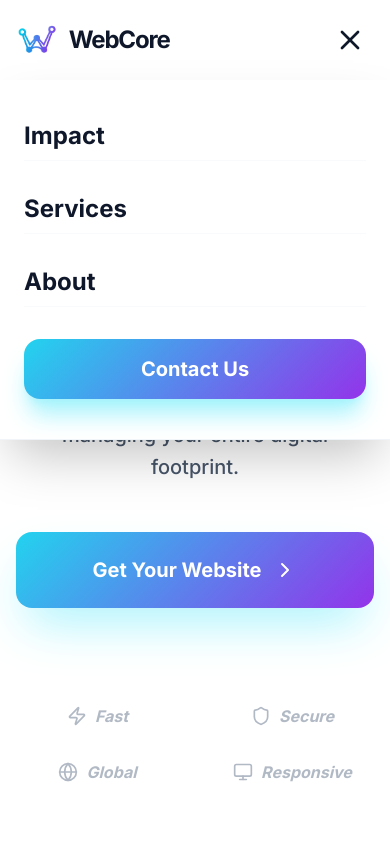
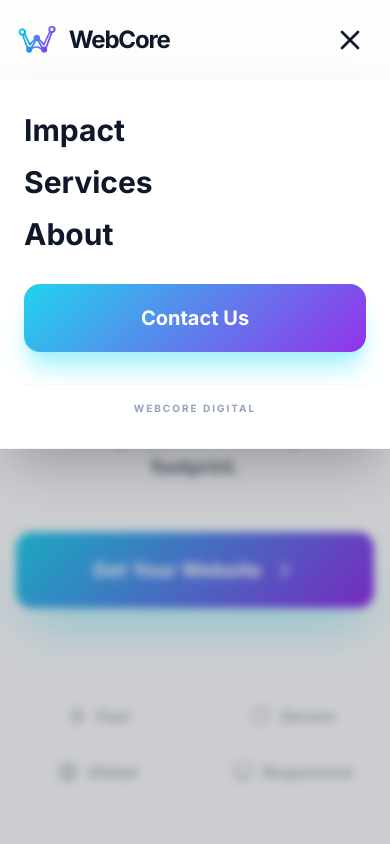
Before and after one commit to WebCore-host/webcore-site, a React (Vite) app: page / in a window 390 px wide. Both pictures are taken after a click on the button "Toggle Navigation Menu". Shown: the top 844 px of the page. Built offline with nearby package versions, Linux system fonts and the light colour scheme.

Commit message:
Update Navbar.tsx

```diff
--- a/components/Navbar.tsx
+++ b/components/Navbar.tsx
@@ -1,16 +1,39 @@
-
-import React, { useState } from 'react';
+import React, { useState, useEffect } from 'react';
 import Logo from './Logo';
 import { Menu, X } from 'lucide-react';
 
 const Navbar: React.FC = () => {
   const [isOpen, setIsOpen] = useState(false);
 
-  const toggleMenu = () => setIsOpen(!isOpen);
-  const closeMenu = () => setIsOpen(false);
+  const toggleMenu = () => {
+    setIsOpen(!isOpen);
+    // Prevent scrolling when menu is open
+    if (!isOpen) {
+      document.body.style.overflow = 'hidden';
+    } else {
+      document.body.style.overflow = 'unset';
+    }
+  };
+
+  const closeMenu = () => {
+    setIsOpen(false);
+    document.body.style.overflow = 'unset';
+  };
+
+  // Close menu on resize if switching to desktop
+  useEffect(() => {
+    const handleResize = () => {
+      if (window.innerWidth >= 768) {
+        closeMenu();
+      }
+    };
+    window.addEventListener('resize', handleResize);
+    return () => window.removeEventListener('resize', handleResize);
+  }, []);
 
   return (
-    <nav className="fixed top-0 left-0 right-0 z-50 bg-white/90 backdrop-blur-md border-b border-slate-100">
+    <>
+      <nav className="fixed top-0 left-0 right-0 z-[60] bg-white/95 backdrop-blur-md border-b border-slate-100">
         <div className="max-w-7xl mx-auto px-4 sm:px-6 lg:px-8">
           <div className="flex justify-between items-center h-20">
             {/* Brand Logo */}
@@ -29,18 +52,21 @@ const Navbar: React.FC = () => {
               </a>
             </div>
 
-          {/* Mobile Menu Toggle Button (Visible only on Mobile) */}
+            {/* Mobile Menu Toggle Button */}
             <div className="md:hidden flex items-center">
               <button
                 onClick={toggleMenu}
-              className="p-2 text-slate-900 transition-colors focus:outline-none"
+                className="relative z-[70] p-2 text-slate-900 transition-transform active:scale-90 focus:outline-none"
                 aria-label="Toggle Navigation Menu"
               >
-              {isOpen ? (
-                <X className="w-8 h-8 animate-in spin-in duration-300" />
-              ) : (
-                <Menu className="w-8 h-8 animate-in fade-in duration-300" />
-              )}
+                <div className="relative w-8 h-8">
+                   <div className={`absolute inset-0 duration-500 transform transition-all ${isOpen ? 'rotate-180 opacity-0' : 'rotate-0 opacity-100'}`}>
+                      <Menu className="w-8 h-8" />
+                   </div>
+                   <div className={`absolute inset-0 duration-500 transform transition-all ${isOpen ? 'rotate-0 opacity-100' : '-rotate-180 opacity-0'}`}>
+                      <X className="w-8 h-8" />
+                   </div>
+                </div>
               </button>
             </div>
           </div>
@@ -48,42 +74,55 @@ const Navbar: React.FC = () => {
 
         {/* Mobile Navigation Dropdown */}
         <div
-        className={`md:hidden absolute top-20 left-0 right-0 bg-white border-b border-slate-100 shadow-2xl transition-all duration-300 ease-in-out origin-top ${
-          isOpen ? 'scale-y-100 opacity-100' : 'scale-y-0 opacity-0 pointer-events-none'
+          className={`md:hidden absolute top-20 left-0 right-0 bg-white border-b border-slate-100 shadow-2xl transition-all duration-500 ease-[cubic-bezier(0.4,0,0.2,1)] origin-top ${
+            isOpen ? 'translate-y-0 opacity-100' : '-translate-y-full opacity-0 pointer-events-none'
           }`}
         >
-        <div className="px-6 py-10 flex flex-col gap-8">
+          <div className="px-6 pt-8 pb-8 flex flex-col gap-4">
+            {[
+              { label: 'Impact', href: '#stats', delay: 'delay-[100ms]' },
+              { label: 'Services', href: '#services', delay: 'delay-[200ms]' },
+              { label: 'About', href: '#about', delay: 'delay-[300ms]' },
+            ].map((item) => (
               <a
-            href="#stats"
+                key={item.label}
+                href={item.href}
                 onClick={closeMenu}
-            className="text-2xl font-black text-slate-900 hover:text-cyan-600 transition-colors border-b border-slate-50 pb-2"
+                className={`text-3xl font-black text-slate-900 hover:text-cyan-600 transition-all duration-500 transform ${
+                  isOpen ? 'translate-y-0 opacity-100' : 'translate-y-10 opacity-0'
+                } ${item.delay}`}
               >
-            Impact
+                {item.label}
               </a>
-          <a
-            href="#services"
-            onClick={closeMenu}
-            className="text-2xl font-black text-slate-900 hover:text-cyan-600 transition-colors border-b border-slate-50 pb-2"
-          >
-            Services
-          </a>
-          <a
-            href="#about"
-            onClick={closeMenu}
-            className="text-2xl font-black text-slate-900 hover:text-cyan-600 transition-colors border-b border-slate-50 pb-2"
-          >
-            About
-          </a>
+            ))}
+            <div className={`mt-4 transition-all duration-500 transform ${
+              isOpen ? 'translate-y-0 opacity-100' : 'translate-y-10 opacity-0'
+            } delay-[400ms]`}>
               <a
                 href="#contact"
                 onClick={closeMenu}
-            className="gradient-bg text-white px-8 py-4 rounded-2xl font-black text-xl text-center shadow-xl shadow-cyan-200 active:scale-95 transition-all"
+                className="gradient-bg text-white w-full py-5 rounded-2xl font-black text-xl text-center flex items-center justify-center shadow-xl shadow-cyan-200 active:scale-95 transition-all"
               >
                 Contact Us
               </a>
             </div>
+
+            {/* Decorative element inside menu */}
+            <div className={`mt-4 pt-4 border-t border-slate-50 flex justify-center transition-all duration-700 ${isOpen ? 'opacity-100' : 'opacity-0'} delay-[500ms]`}>
+              <div className="text-[10px] font-black uppercase tracking-[0.2em] text-slate-400">WebCore Digital</div>
+            </div>
+          </div>
         </div>
       </nav>
+
+      {/* Backdrop Overlay */}
+      <div
+        className={`md:hidden fixed inset-0 z-[55] bg-slate-950/20 backdrop-blur-sm transition-opacity duration-500 ${
+          isOpen ? 'opacity-100' : 'opacity-0 pointer-events-none'
+        }`}
+        onClick={closeMenu}
+      />
+    </>
   );
 };
 
```
Lines whose indentation alone changed are shown as unchanged.
